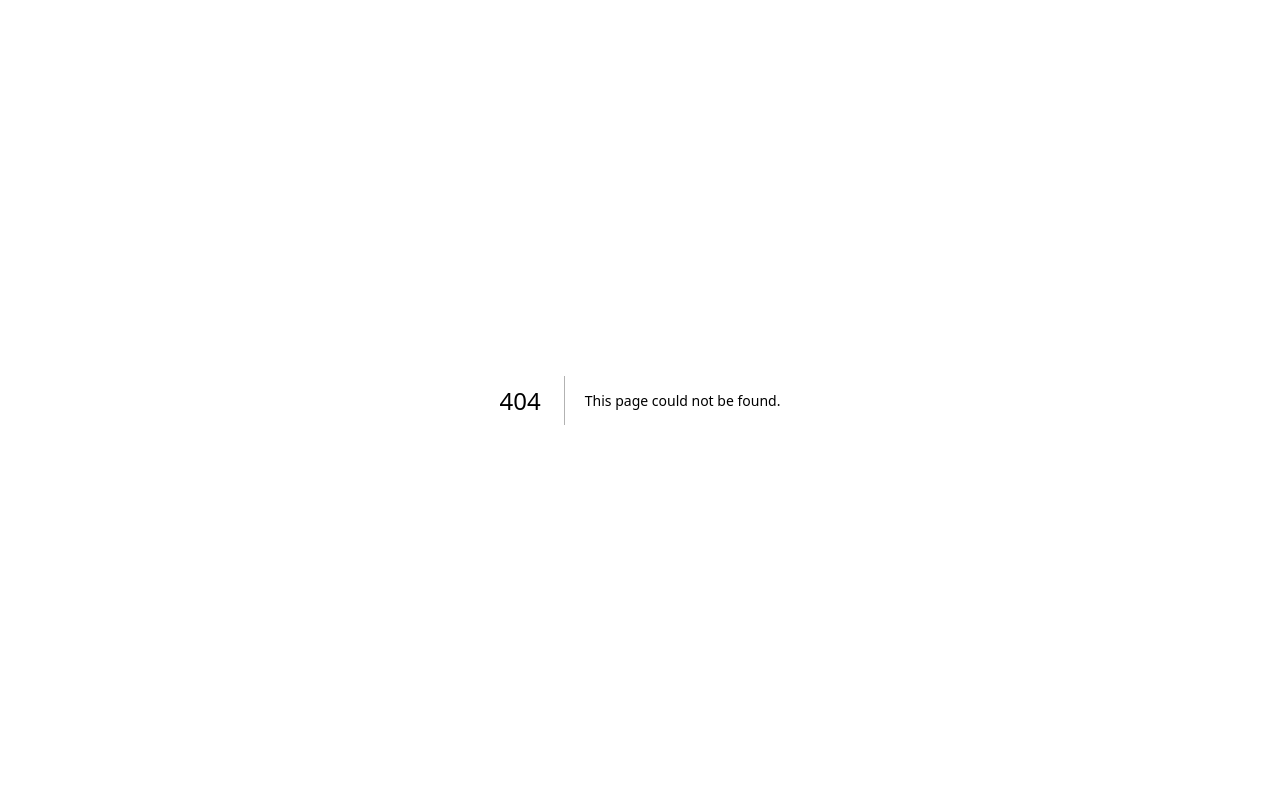
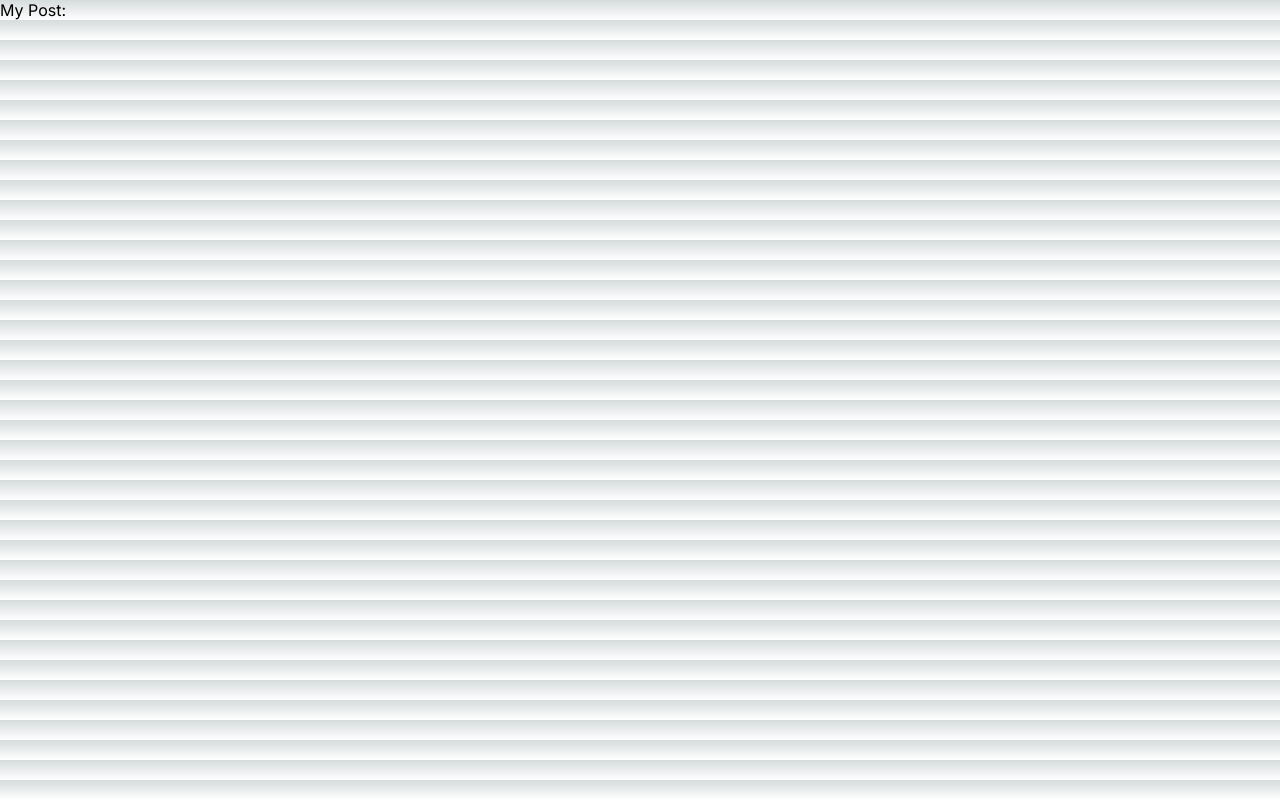
Before and after one commit to pelovett/beerwiki_frontend, a Next.js app: page /beer/1 in a window 1280 px wide. Before the commit this address had no page. Built offline with nearby package versions, Linux system fonts and the light colour scheme.

Commit message:
Adding some stuff

```diff
--- /dev/null
+++ b/app/beer/[id]/page.tsx
@@ -0,0 +1,3 @@
+export default function Page({ params }: { params: { slug: string } }) {
+  return <div>My Post: {params.slug}</div>;
+}
--- a/package.json
+++ b/package.json
@@ -3,9 +3,9 @@
   "version": "0.1.0",
   "private": true,
   "scripts": {
-    "dev": "next dev",
+    "dev": "next dev -p 8080",
     "build": "next build",
-    "start": "next start",
+    "start": "next start -p 8080",
     "lint": "next lint"
   },
   "dependencies": {
```
Also changed, not shown: 2 other files (tests, documents, lock files or other folders).
